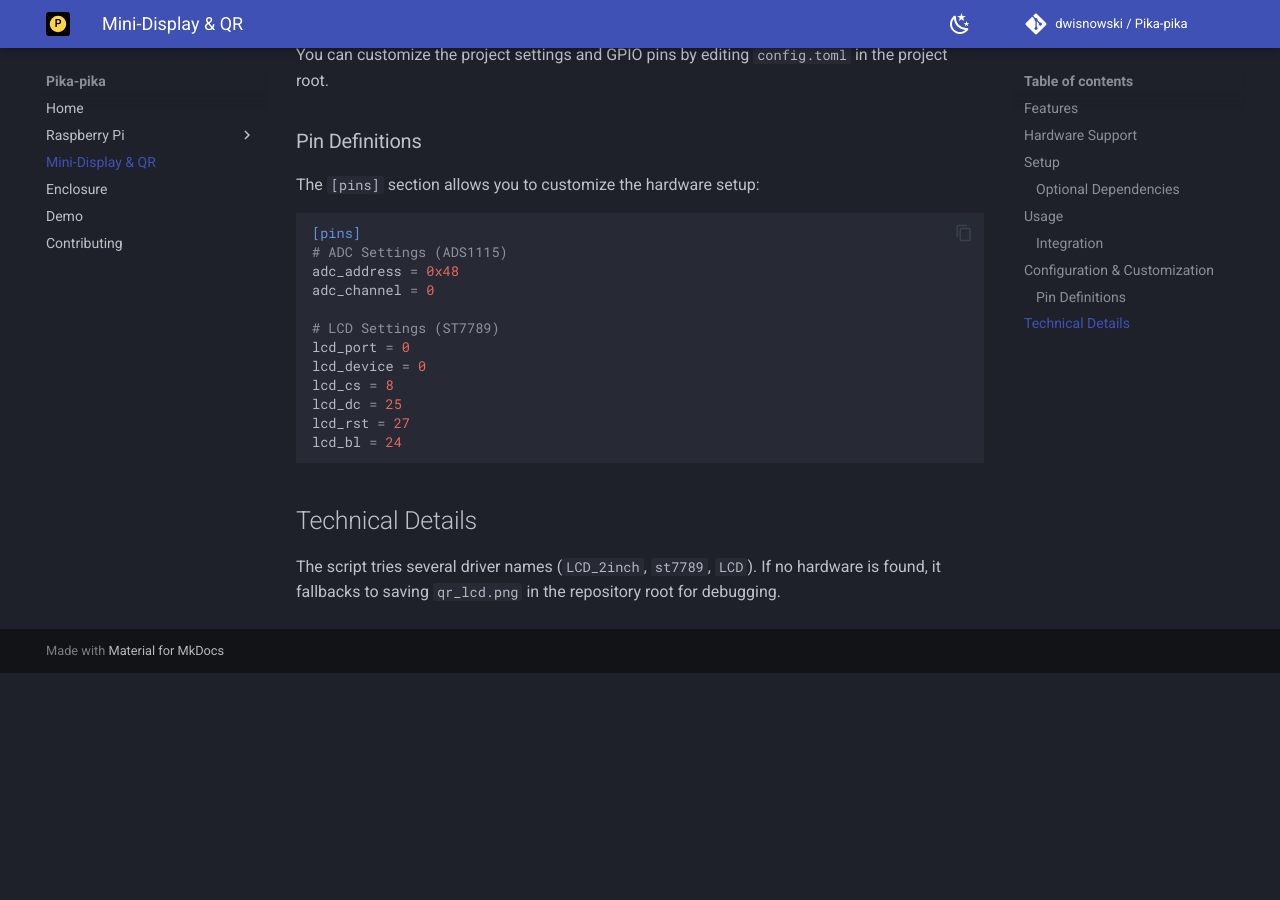
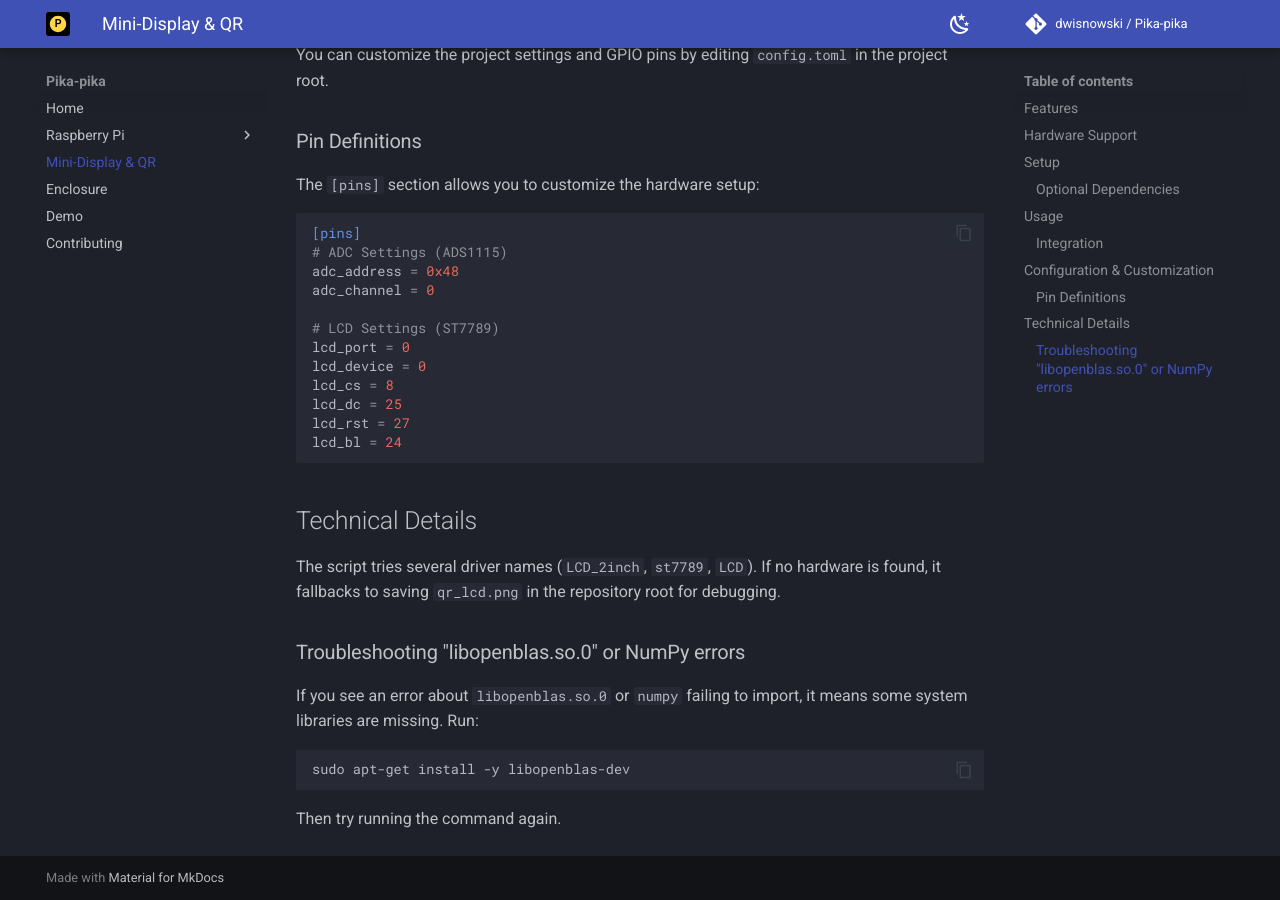
Before and after one commit to dwisnowski/Pika-pika, an MkDocs documentation site: the page built from docs/mini-display.md, in a window 1280 px wide and 900 px high, scrolled down 1282 px. Built offline with MkDocs 1.6.1 and Material for MkDocs 9.7.7, drawn with Linux system fonts in a browser that asks for light colours; comment, search, counter and statistics services are not loaded; before the commit the page ends 1955 px from its top, so only the background shows below that; some of the changed text lies outside the part shown.

Commit message:
updating mini display to work with rpi

````diff
--- a/docs/mini-display.md
+++ b/docs/mini-display.md
@@ -18,9 +18,9 @@ Designed for the **Waveshare 2" LCD Module**. It uses the ST7789 driver.
 ### Optional Dependencies
 Install the display-specific dependencies:
 ```bash
-uv sync --extra display
+uv sync --extra rpi
 ```
-Or via the setup script:
+Or via the setup script (recommended as it installs system libraries like `libopenblas-dev`):
 ```bash
 bash scripts/setup_pi.sh
 ```
@@ -63,3 +63,10 @@ lcd_bl = 24
 
 ## Technical Details
 The script tries several driver names (`LCD_2inch`, `st7789`, `LCD`). If no hardware is found, it fallbacks to saving `qr_lcd.png` in the repository root for debugging.
+
+### Troubleshooting "libopenblas.so.0" or NumPy errors
+If you see an error about `libopenblas.so.0` or `numpy` failing to import, it means some system libraries are missing. Run:
+```bash
+sudo apt-get install -y libopenblas-dev
+```
+Then try running the command again.
````
Also changed, not shown: 4 other files.
